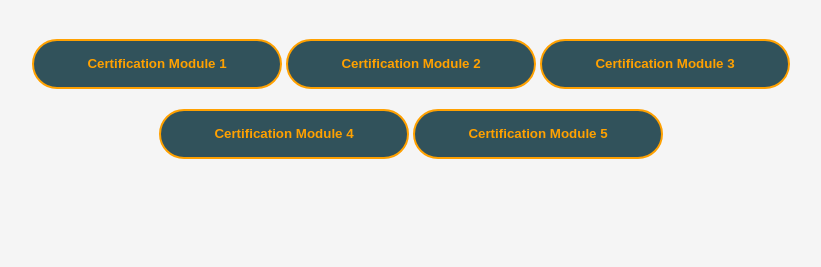
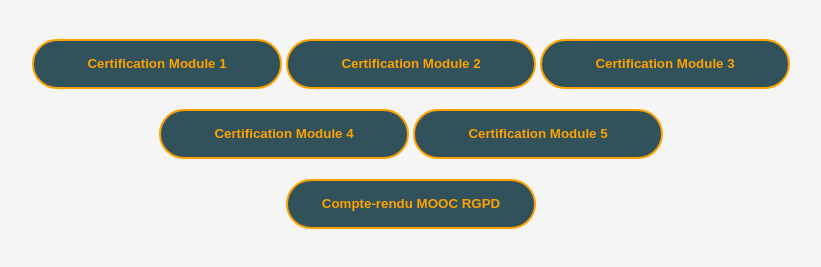
Before and after one commit to TristanMte/BTS-SIO-ingetis, a plain HTML site: page Missions/Site_Mission-3.html in a window 1280 px wide. Shown: the part 79-346 px from the top of the page, without its empty margins (229-1050 px from the left). Drawn offline with Linux system fonts and the light colour scheme.

Commit message:
Update Site_Mission-3.html

```diff
--- a/Missions/Site_Mission-3.html
+++ b/Missions/Site_Mission-3.html
@@ -23,6 +23,8 @@
   <br>
   <button onclick="window.location.href='Certif_Module-4.pdf'" target="_blank">Certification Module 4</button>
   <button onclick="window.location.href='Certif_Module-5.pdf'" target="_blank">Certification Module 5</button>
+  <br>
+  <button onclick="window.location.href='CR-RGPD.pdf'" target="_blank">Compte-rendu MOOC RGPD</button>
 
 </body>
 </html>
```
